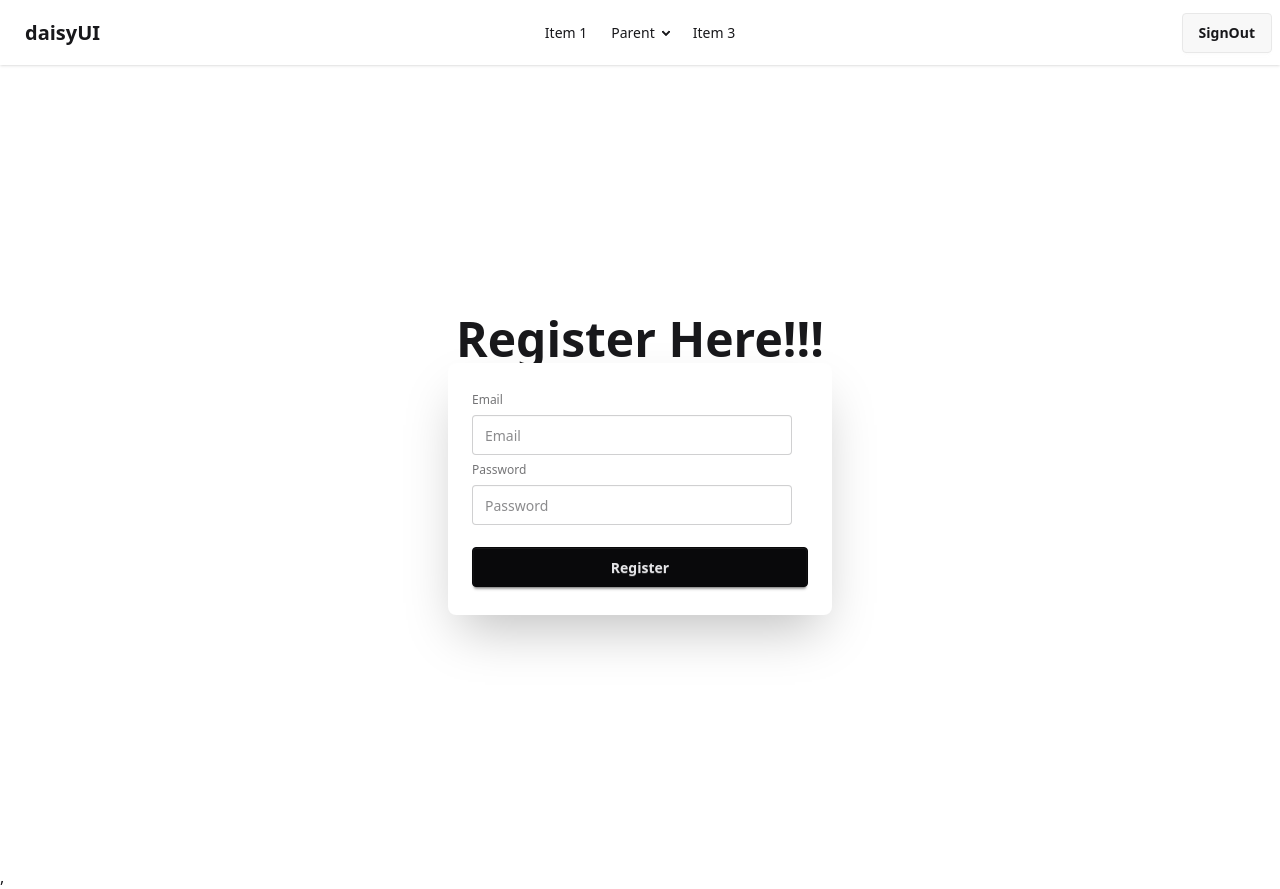
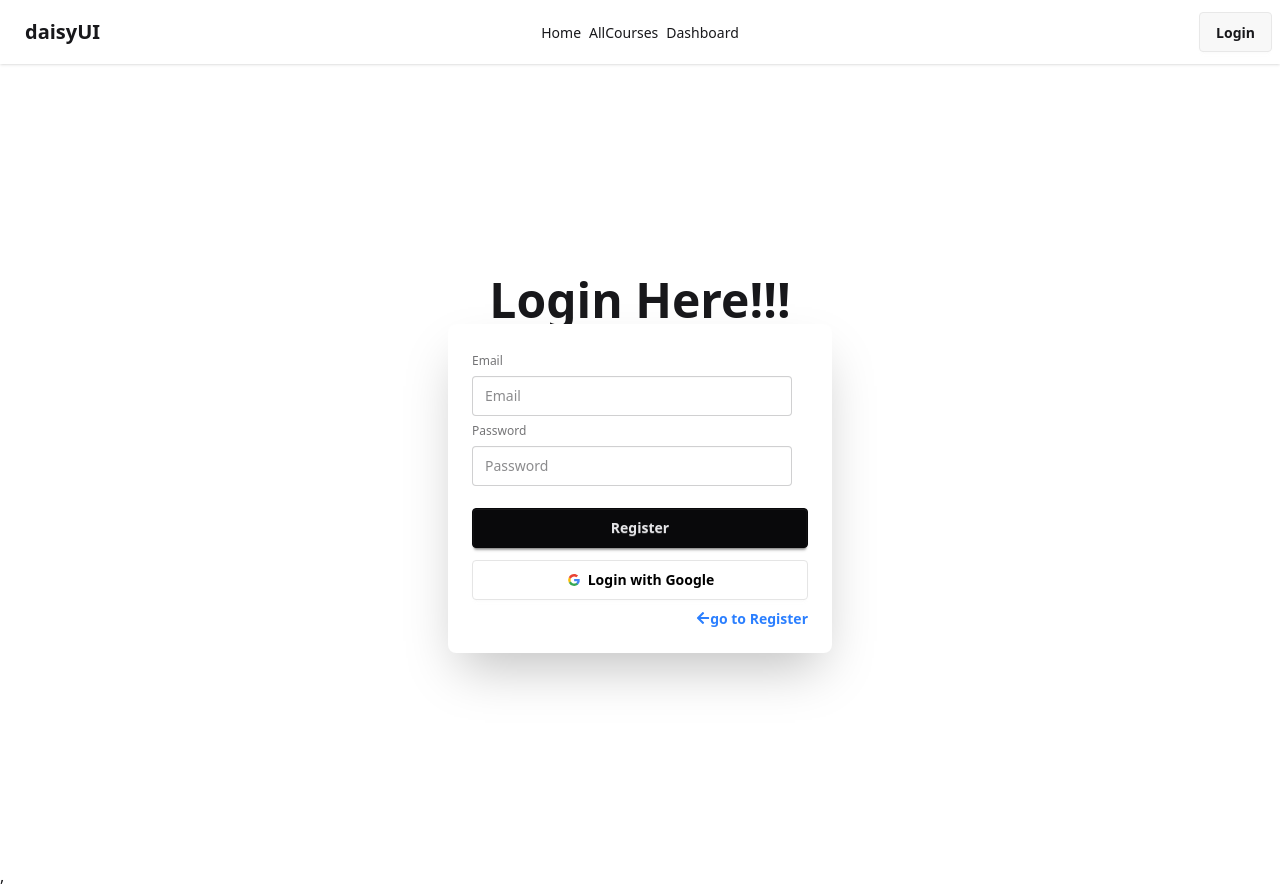
Before and after one commit to sumai-suchi/B12-a10-future-box-client, a React app: page /auth/Login in a window 1280 px wide. Built offline with nearby package versions, Linux system fonts and the light colour scheme; no server answers; the HTML template or start-up script is replaced by a standard one.

Commit message:
added authentication with firebase email and password varification and google login also added router set up with required routes

```diff
--- a/package.json
+++ b/package.json
@@ -14,7 +14,9 @@
     "firebase": "^12.5.0",
     "react": "^19.1.1",
     "react-dom": "^19.1.1",
+    "react-icons": "^5.5.0",
     "react-router": "^7.9.5",
+    "react-toastify": "^11.0.5",
     "tailwindcss": "^4.1.17"
   },
   "devDependencies": {
--- /dev/null
+++ b/src/PrivateRoute/PrivateRoute.jsx
@@ -0,0 +1,19 @@
+import { useContext } from "react";
+import { AuthContext } from "../context/AuthContext";
+import { Navigate, useLocation } from "react-router";
+
+const PrivateRoute = ({ children }) => {
+  const { loading, user } = useContext(AuthContext);
+  const location = useLocation();
+  console.log(location);
+
+  if (loading) {
+    return <span className="loading loading-spinner loading-xl"></span>;
+  }
+  if (user) {
+    return children;
+  }
+  return <Navigate to={"/auth/login"} state={location.pathname}></Navigate>;
+};
+
+export default PrivateRoute;
--- /dev/null
+++ b/src/layouts/DashboardLayout.jsx
@@ -0,0 +1,40 @@
+import { useState } from "react";
+import { MdMenuOpen } from "react-icons/md";
+import { GiCrossedSabres } from "react-icons/gi";
+import { NavLink, Outlet } from "react-router";
+const DashboardLayout = () => {
+  const [open, setOpen] = useState(false);
+  return (
+    <div className="w-11/12 mx-auto grid grid-cols-1 md:grid-cols-6 gap-5   mt-1">
+      <button onClick={() => setOpen(!open)} className="">
+        {open ? (
+          <GiCrossedSabres className="size-7" />
+        ) : (
+          <MdMenuOpen className="size-8" />
+        )}
+      </button>
+      <div
+        className={`absolute top-0 left-0 w-full h-72 bg-gray-800 text-white  transition-transform duration-800
+      ${open ? "translate-y-8" : "-translate-y-full"} max-w-2xs`}
+      >
+        <ul className="space-y-4 p-3 flex flex-col">
+          <NavLink to={"/dashboard/myEnrolledCourse"}>
+            My enrolled course
+          </NavLink>
+          <NavLink to={"/dashboard/addCourse"}>Add Course</NavLink>
+          <NavLink to={"/dashboard/myAddedCourse"}>My added Course</NavLink>
+
+          <NavLink to={"/"} className={"btn btn-dash btn-outline mt-3.5 "}>
+            Go Back Home
+          </NavLink>
+        </ul>
+      </div>
+
+      <div className="bg-fuchsia-700 col-span-5 ">
+        <Outlet></Outlet>
+      </div>
+    </div>
+  );
+};
+
+export default DashboardLayout;
--- a/src/main.jsx
+++ b/src/main.jsx
@@ -5,9 +5,22 @@ import "./index.css";
 import { RouterProvider } from "react-router/dom";
 import { router } from "./router/router.jsx";
 import AuthProvider from "./context/AuthProvider.jsx";
+import { ToastContainer } from "react-toastify";
 
 createRoot(document.getElementById("root")).render(
   <AuthProvider>
+    <ToastContainer
+      position="top-right"
+      autoClose={5000}
+      hideProgressBar={false}
+      newestOnTop={false}
+      closeOnClick={false}
+      rtl={false}
+      pauseOnFocusLoss
+      draggable
+      pauseOnHover
+      theme="light"
+    />
     <StrictMode>
       <RouterProvider router={router} />,
     </StrictMode>
--- /dev/null
+++ b/src/pages/AddCourses.jsx
@@ -0,0 +1,9 @@
+const AddCourses = () => {
+  return (
+    <div>
+      <h1>My added courses</h1>
+    </div>
+  );
+};
+
+export default AddCourses;
--- /dev/null
+++ b/src/pages/AllCourses.jsx
@@ -0,0 +1,9 @@
+const AllCourses = () => {
+  return (
+    <div>
+      <h1>This is all Courses Section</h1>
+    </div>
+  );
+};
+
+export default AllCourses;
--- /dev/null
+++ b/src/pages/MyAddedCourse.jsx
@@ -0,0 +1,9 @@
+const MyAddedCourse = () => {
+  return (
+    <div>
+      <h1> My Added course</h1>
+    </div>
+  );
+};
+
+export default MyAddedCourse;
--- /dev/null
+++ b/src/pages/MyEnrolledCourse.jsx
@@ -0,0 +1,9 @@
+const MyEnrolledCourse = () => {
+  return (
+    <div>
+      <h1>This is my enrolled course</h1>
+    </div>
+  );
+};
+
+export default MyEnrolledCourse;
--- a/src/pages/Navbar.jsx
+++ b/src/pages/Navbar.jsx
@@ -1,8 +1,17 @@
 import { useContext } from "react";
 import { AuthContext } from "../context/AuthContext";
+import { NavLink } from "react-router";
+
+const links = (
+  <>
+    <NavLink to={"/"}>Home</NavLink>
+    <NavLink to={"/allCourses"}>AllCourses</NavLink>
+    <NavLink to={"/dashboard"}>Dashboard</NavLink>
+  </>
+);
 
 const Navbar = () => {
-  const { SignOut } = useContext(AuthContext);
+  const { SignOut, user } = useContext(AuthContext);
 
   const handleSignOut = () => {
     SignOut()
@@ -37,56 +46,26 @@ const Navbar = () => {
           </div>
           <ul
             tabIndex="-1"
-            className="menu menu-sm dropdown-content bg-base-100 rounded-box z-1 mt-3 w-52 p-2 shadow"
+            className="menu menu-sm dropdown-content gap-2.5 bg-base-100 rounded-box z-1 mt-3 w-52 p-2 shadow"
           >
-            <li>
-              <a>Item 1</a>
-            </li>
-            <li>
-              <a>Parent</a>
-              <ul className="p-2">
-                <li>
-                  <a>Submenu 1</a>
-                </li>
-                <li>
-                  <a>Submenu 2</a>
-                </li>
-              </ul>
-            </li>
-            <li>
-              <a>Item 3</a>
-            </li>
+            {links}
           </ul>
         </div>
         <a className="btn btn-ghost text-xl">daisyUI</a>
       </div>
       <div className="navbar-center hidden lg:flex">
-        <ul className="menu menu-horizontal px-1">
-          <li>
-            <a>Item 1</a>
-          </li>
-          <li>
-            <details>
-              <summary>Parent</summary>
-              <ul className="p-2">
-                <li>
-                  <a>Submenu 1</a>
-                </li>
-                <li>
-                  <a>Submenu 2</a>
-                </li>
-              </ul>
-            </details>
-          </li>
-          <li>
-            <a>Item 3</a>
-          </li>
-        </ul>
+        <ul className="menu menu-horizontal gap-2 px-1">{links}</ul>
       </div>
       <div className="navbar-end">
-        <button onClick={handleSignOut} className="btn">
-          SignOut
-        </button>
+        {user ? (
+          <button onClick={handleSignOut} className="btn">
+            SignOut
+          </button>
+        ) : (
+          <NavLink to={"/auth/login"} className="btn">
+            Login
+          </NavLink>
+        )}
       </div>
     </div>
   );
--- a/src/pages/auth/Login.jsx
+++ b/src/pages/auth/Login.jsx
@@ -1,9 +1,15 @@
 import { useContext } from "react";
 import { AuthContext } from "../../context/AuthContext";
+import { FaArrowLeft } from "react-icons/fa";
+import { NavLink, useLocation, useNavigate } from "react-router";
+import { toast } from "react-toastify";
 
 const Login = () => {
-  const { SignIn } = useContext(AuthContext);
+  const { SignIn, signInWithGoogle } = useContext(AuthContext);
 
+  const navigate = useNavigate();
+  const location = useLocation();
+  console.log(location);
   const handleOnSubmit = (e) => {
     e.preventDefault();
     const email = e.target.email.value;
@@ -12,12 +18,42 @@ const Login = () => {
     SignIn(email, password)
       .then((user) => {
         console.log(user);
+        toast("🦄 loggedIn successfully!", {
+          position: "top-right",
+          autoClose: 5000,
+          hideProgressBar: false,
+          closeOnClick: false,
+          pauseOnHover: true,
+          draggable: true,
+          progress: undefined,
+          theme: "light",
+        });
+
+        navigate(`${location.state}`);
+      })
+      .catch((error) => {
+        toast(`${error.message}`, {
+          position: "top-right",
+          autoClose: 5000,
+          hideProgressBar: false,
+          closeOnClick: false,
+          pauseOnHover: true,
+          draggable: true,
+          progress: undefined,
+          theme: "light",
+        });
+      });
+  };
+  const handleGoogleLogin = () => {
+    signInWithGoogle()
+      .then((res) => {
+        console.log(res);
       })
       .catch((error) => console.log(error));
   };
   return (
     <div className=" flex flex-col min-h-screen justify-center items-center ">
-      <h1 className="font-bold text-5xl">Register Here!!!</h1>
+      <h1 className="font-bold text-5xl">Login Here!!!</h1>
       <div className="card bg-base-100 p-0 w-96  shrink-0 shadow-2xl">
         <div className="card-body">
           <form onSubmit={handleOnSubmit}>
@@ -41,6 +77,48 @@ const Login = () => {
               <button className="btn btn-neutral mt-4">Register</button>
             </fieldset>
           </form>
+          <button
+            className="btn bg-white text-black border-[#e5e5e5]"
+            onClick={handleGoogleLogin}
+          >
+            <svg
+              aria-label="Google logo"
+              width="16"
+              height="16"
+              xmlns="http://www.w3.org/2000/svg"
+              viewBox="0 0 512 512"
+            >
+              <g>
+                <path d="m0 0H512V512H0" fill="#fff"></path>
+                <path
+                  fill="#34a853"
+                  d="M153 292c30 82 118 95 171 60h62v48A192 192 0 0190 341"
+                ></path>
+                <path
+                  fill="#4285f4"
+                  d="m386 400a140 175 0 0053-179H260v74h102q-7 37-38 57"
+                ></path>
+                <path
+                  fill="#fbbc02"
+                  d="m90 341a208 200 0 010-171l63 49q-12 37 0 73"
+                ></path>
+                <path
+                  fill="#ea4335"
+                  d="m153 219c22-69 116-109 179-50l55-54c-78-75-230-72-297 55"
+                ></path>
+              </g>
+            </svg>
+            Login with Google
+          </button>
+          <div className="flex justify-between ">
+            <div></div>
+            <NavLink
+              to={"/auth/Register"}
+              className="text-blue-500 flex  font-semibold items-center justify-center"
+            >
+              <FaArrowLeft /> go to Register
+            </NavLink>
+          </div>
         </div>
       </div>
     </div>
--- a/src/router/router.jsx
+++ b/src/router/router.jsx
@@ -4,6 +4,12 @@ import Home from "../pages/Home";
 import AuthLayouts from "../layouts/AuthLayouts";
 import Login from "../pages/auth/Login";
 import Register from "../pages/auth/Register";
+import AllCourses from "../pages/AllCourses";
+import PrivateRoute from "../PrivateRoute/PrivateRoute";
+import DashboardLayout from "../layouts/DashboardLayout";
+import MyAddedCourse from "../pages/MyAddedCourse";
+import MyEnrolledCourse from "../pages/MyEnrolledCourse";
+import AddCourses from "../pages/AddCourses";
 
 export const router = createBrowserRouter([
   {
@@ -13,6 +19,14 @@ export const router = createBrowserRouter([
       {
         path: "/",
         element: <Home></Home>,
+      },
+      {
+        path: "/allCourses",
+        element: (
+          <PrivateRoute>
+            <AllCourses></AllCourses>
+          </PrivateRoute>
+        ),
       },
     ],
   },
@@ -30,4 +44,27 @@ export const router = createBrowserRouter([
       },
     ],
   },
+  {
+    path: "dashboard",
+    element: (
+      <PrivateRoute>
+        {" "}
+        <DashboardLayout></DashboardLayout>
+      </PrivateRoute>
+    ),
+    children: [
+      {
+        path: "myAddedCourse",
+        element: <MyAddedCourse></MyAddedCourse>,
+      },
+      {
+        path: "myEnrolledCourse",
+        element: <MyEnrolledCourse></MyEnrolledCourse>,
+      },
+      {
+        path: "addCourse",
+        element: <AddCourses></AddCourses>,
+      },
+    ],
+  },
 ]);
```
Also changed, not shown: src/context/AuthProvider.jsx (+21 -1 lines), 1 other file (tests, documents, lock files or other folders).
